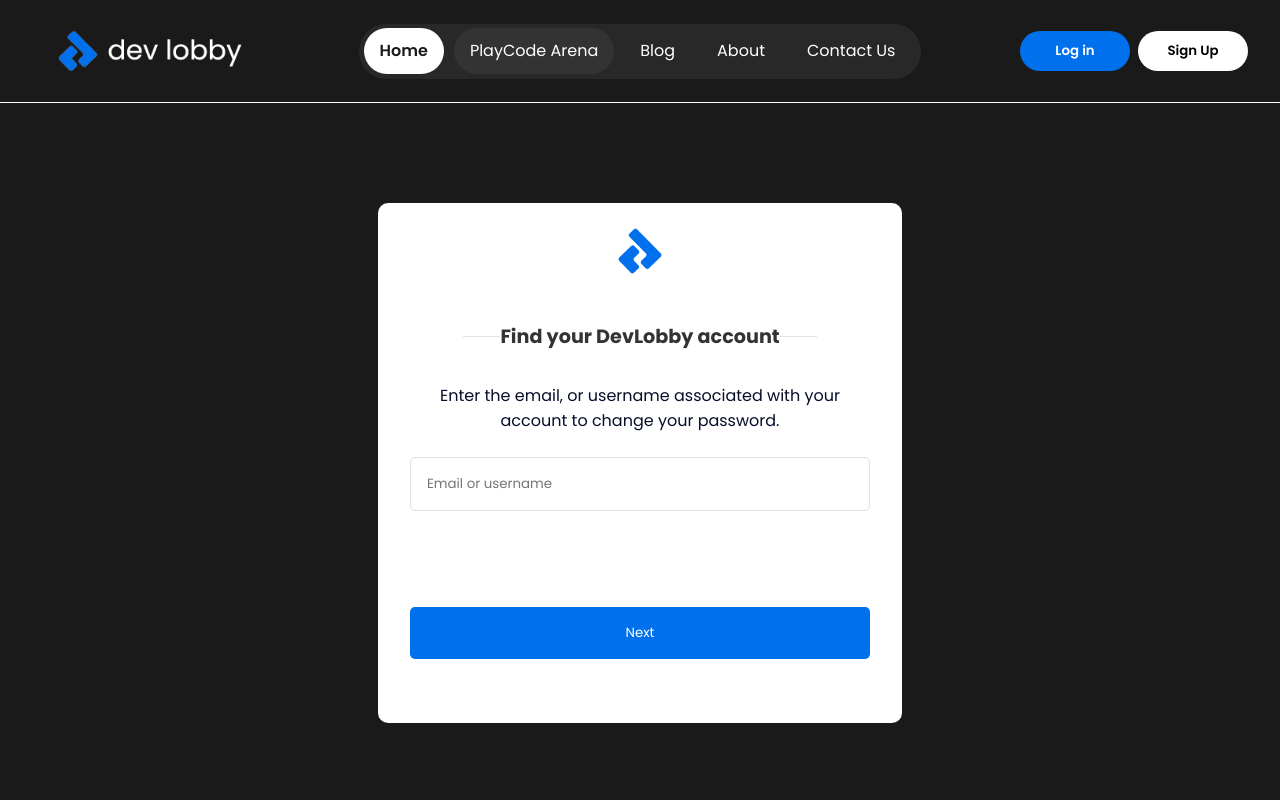
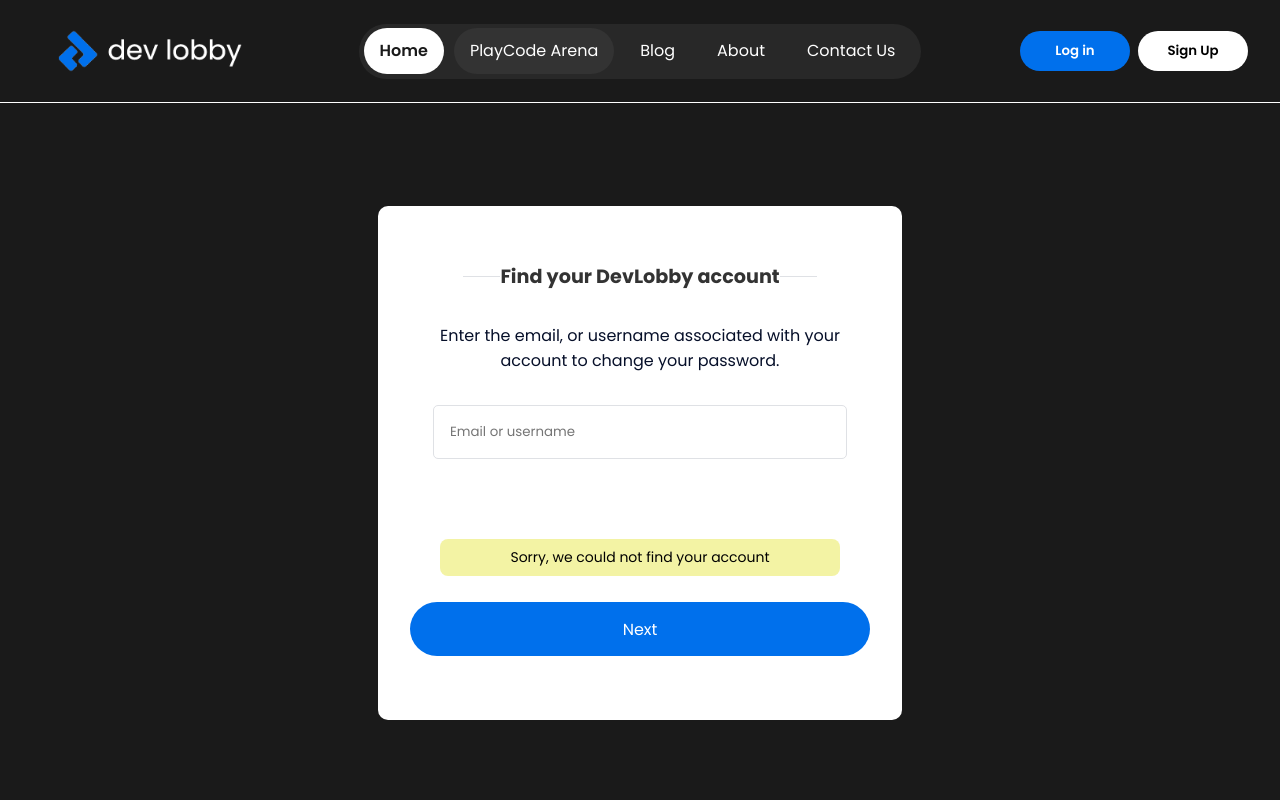
Before and after one commit to edberv1/DevLobby, a React (Create React App) app: page /login/reset in a window 1280 px wide. Shown: the top 800 px of the page. Built offline with nearby package versions, Linux system fonts and the light colour scheme.

Commit message:
Styling improvements

```diff
--- a/src/components/molecules/PasswordReset/PasswordReset.scss
+++ b/src/components/molecules/PasswordReset/PasswordReset.scss
@@ -15,7 +15,7 @@ $secondary-color: #1310e9;
   .reset-form {
     background: white;
     border-radius: 10px;
-    padding: 0 2rem;
+    padding: 2.5rem 2rem;
     padding-bottom: 4rem;
     width: 100%;
     max-width: 460px;
@@ -61,30 +61,32 @@ $secondary-color: #1310e9;
     }
 
     .email-input input {
-      width: 100%;
+      width: 90%;
       padding: 1rem;
-      margin: 0.5rem 0;
+      margin: 1rem 0;
       margin-bottom: 5rem;
       border: 1px solid #dfe1e5;
       border-radius: 5px;
       box-sizing: border-box;
     }
 
-    .verificationMessage {
+    .accountNotFound {
       background-color: rgba(236, 236, 108, 0.618);
-      padding: 6px 16px;
       font-size: 14px;
       border-radius: 8px;
       width: 80%;
+      padding: 8px 16px;
       margin: auto;
+      margin-bottom: 10px;
     }
 
     .next-btn {
       background-color: #0070ec;
       color: white;
-      padding: 1rem 2rem;
+      font-size: 1rem;
+      padding: 0.9rem 2rem;
       border: none;
-      border-radius: 5px;
+      border-radius: 30px;
       margin-top: 1rem;
       cursor: pointer;
       width: 100%;
@@ -113,7 +115,6 @@ $secondary-color: #1310e9;
     .error-message {
       color: #ff6b6b;
       font-size: 0.9rem;
-      margin-bottom: 0.8rem;
     }
   }
 }
@@ -132,7 +133,7 @@ $secondary-color: #1310e9;
       width: 100%;
       max-width: none;
       margin: 0;
-      padding: 1rem 0;
+      padding: 3rem 0;
       border-radius: 0;
       height: auto;
 
@@ -146,14 +147,14 @@ $secondary-color: #1310e9;
 
       .email-input input,
       .next-btn {
+        font-size: 0.9rem;
         margin-top: 24px;
         width: 80%;
       }
 
-      .verificationMessage {
+      .accountNotFound {
         background-color: rgba(236, 236, 108, 0.618);
-        margin-top: 8px;
-        padding: 6px 16px;
+        padding: 10px 16px;
         font-size: 12px;
         width: 60%;
         margin: auto;
--- a/src/components/molecules/PasswordReset/index.jsx
+++ b/src/components/molecules/PasswordReset/index.jsx
@@ -1,16 +1,28 @@
 import React, { useState } from 'react'
 import './PasswordReset.scss'
-import Logo from '../../../assets/images/icon.png'
 
 const PasswordReset = () => {
   const [identity, setIdentity] = useState('')
-  function handleChange () {}
+  const [error, setError] = useState('')
+  const [accountNotFound, setAccountNotFound] = useState(true)
+
+  function handleChange (e) {
+    setIdentity(e.target.value)
+  }
+
+  const handleVerification = () => {
+    if (identity.length < 4) {
+      setError('Enter a valid username or email')
+    } else {
+      console.log('good to go')
+      setError('')
+    }
+  }
 
   return (
     <>
       <div className='reset-container'>
-        <form className='reset-form'>
-          <img src={Logo} alt='Logo' className='devlobby-logo' />
+        <div className='reset-form'>
           <div className='divider'>
             <hr />
             Find your DevLobby account <hr />
@@ -19,6 +31,7 @@ const PasswordReset = () => {
             Enter the email, or username associated with your account to change
             your password.
           </p>
+          {error && <div className='error-message'>{error}</div>}
           <div className='email-input'>
             <input
               type='text'
@@ -29,8 +42,15 @@ const PasswordReset = () => {
               onChange={handleChange}
             />
           </div>
-          <button className='next-btn'>Next</button>
-        </form>
+          {accountNotFound && (
+            <div className='accountNotFound'>
+              {'Sorry, we could not find your account'}
+            </div>
+          )}
+          <button onClick={handleVerification} className='next-btn'>
+            Next
+          </button>
+        </div>
       </div>
     </>
   )
```
